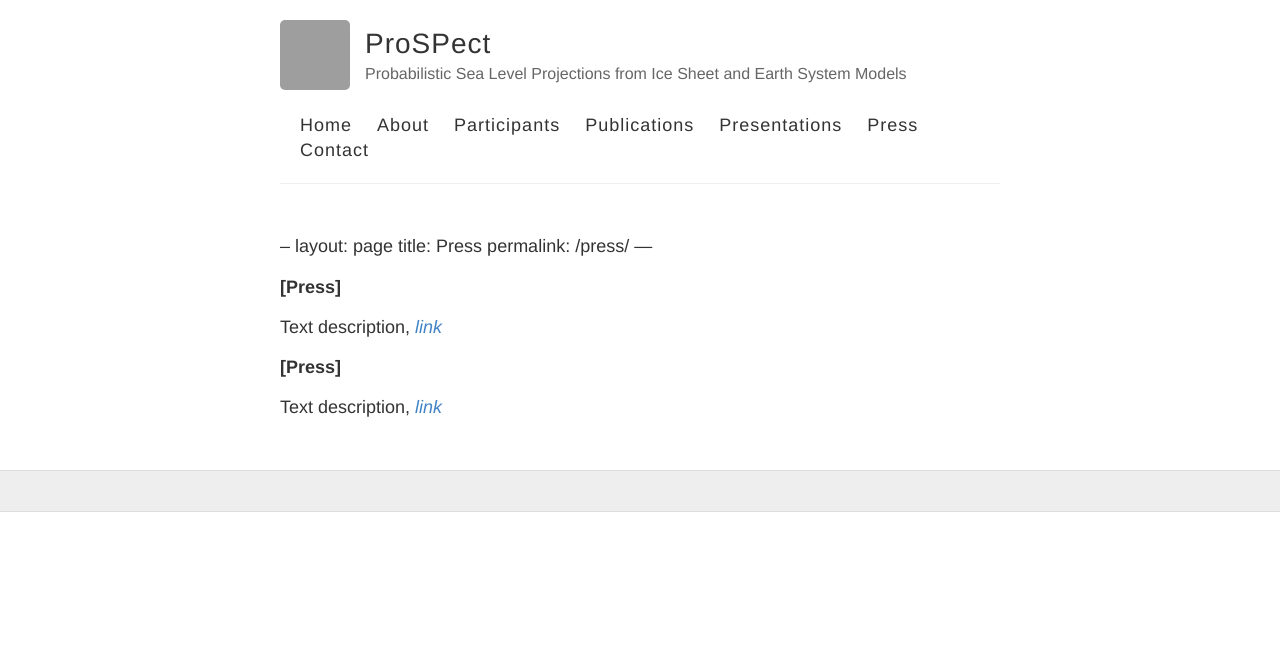
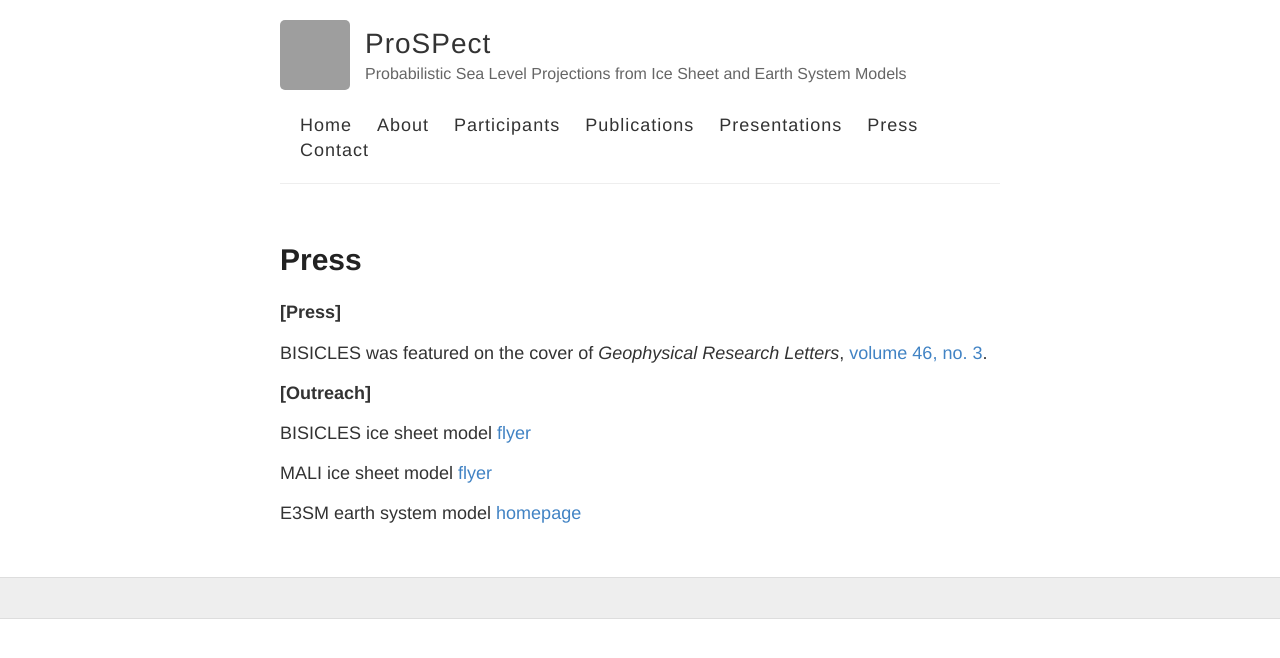
Before and after one commit to SLE-E3SM/SLE-E3SM.github.io, a Jekyll site: the page built from press.md, in a window 1280 px wide. Shown: the top 658 px of the page. Built offline with Jekyll 4.4.1, drawn with Linux system fonts in a browser that asks for light colours; our own code applies the rules of GitHub Pages for plain Markdown files; grey boxes are pictures that could not be loaded.

Commit message:
Update press.md
add some links

```diff
--- a/press.md
+++ b/press.md
@@ -1,4 +1,4 @@
---
+---
 layout: page
 title: Press
 permalink: /press/
@@ -6,8 +6,12 @@ permalink: /press/
 
 **[Press]**
 
-Text description, [*link*](https://some-link-here)
+BISICLES was featured on the cover of *Geophysical Research Letters*, [volume 46, no. 3](https://agupubs.onlinelibrary.wiley.com/doi/pdf/10.1002/grl.57643).
 
-**[Press]**
+**[Outreach]**
 
-Text description, [*link*](https://some-link-here)
+BISICLES ice sheet model [flyer](https://e3sm.org/wp-content/uploads/2018/08/ResearchHighlight_BISICLES.pdf)
+
+MALI ice sheet model [flyer](https://climatemodeling.science.energy.gov/sites/default/files/technical-highlights/TechnicalHighlight_MALI.pdf)
+
+E3SM earth system model [homepage](https://e3sm.org/)
```
